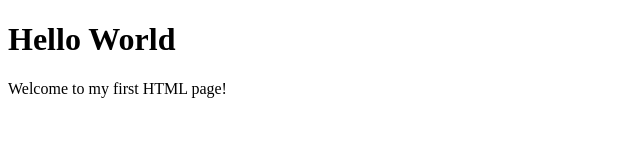
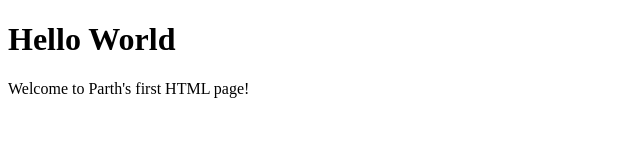
Before and after one commit to pate0306/lab3, a plain HTML site: page index.html in a window 1280 px wide. Shown: the full height of the page, 0-640 px from the left. Drawn offline with Linux system fonts and the light colour scheme.

Commit message:
Update index.html

```diff
--- a/index.html
+++ b/index.html
@@ -7,6 +7,6 @@
 </head>
 <body>
     <h1>Hello World</h1>
-    <p>Welcome to my first HTML page!</p>
+    <p>Welcome to Parth's first HTML page!</p>
 </body>
 </html>
```
